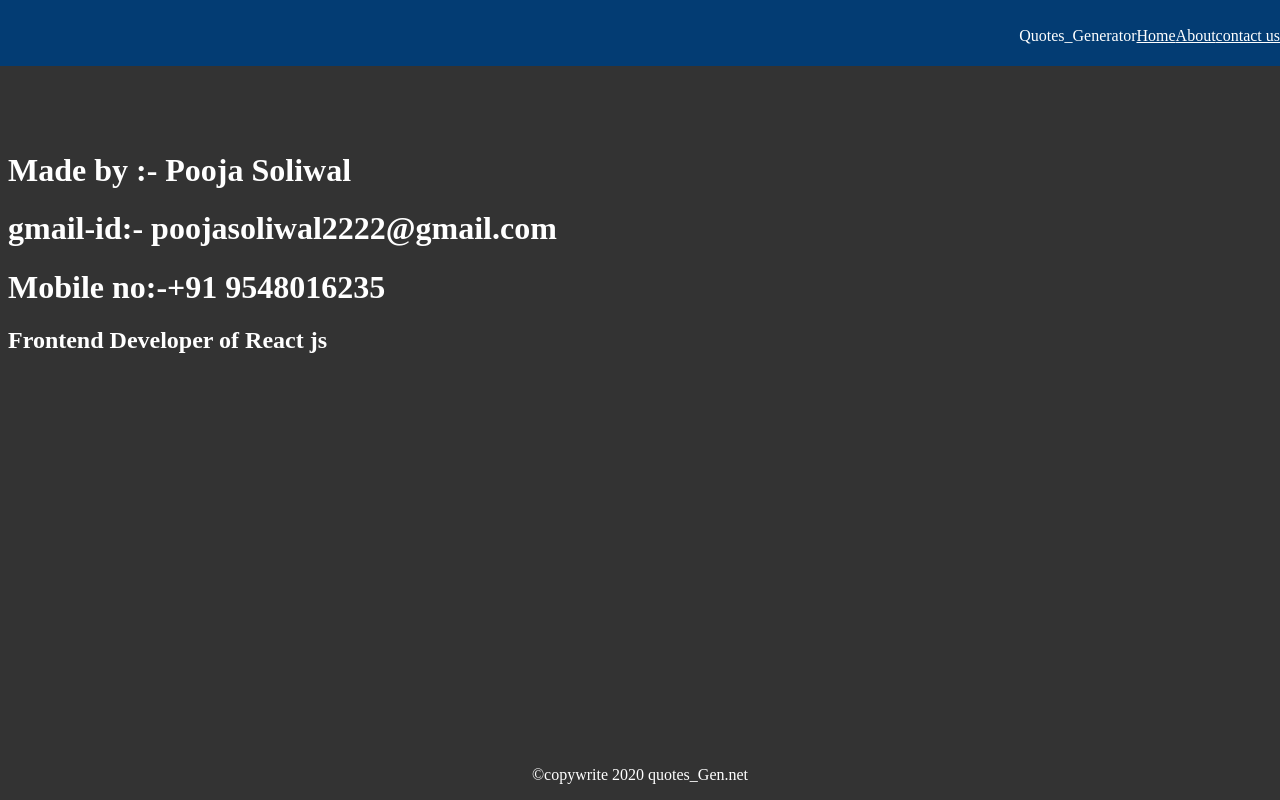
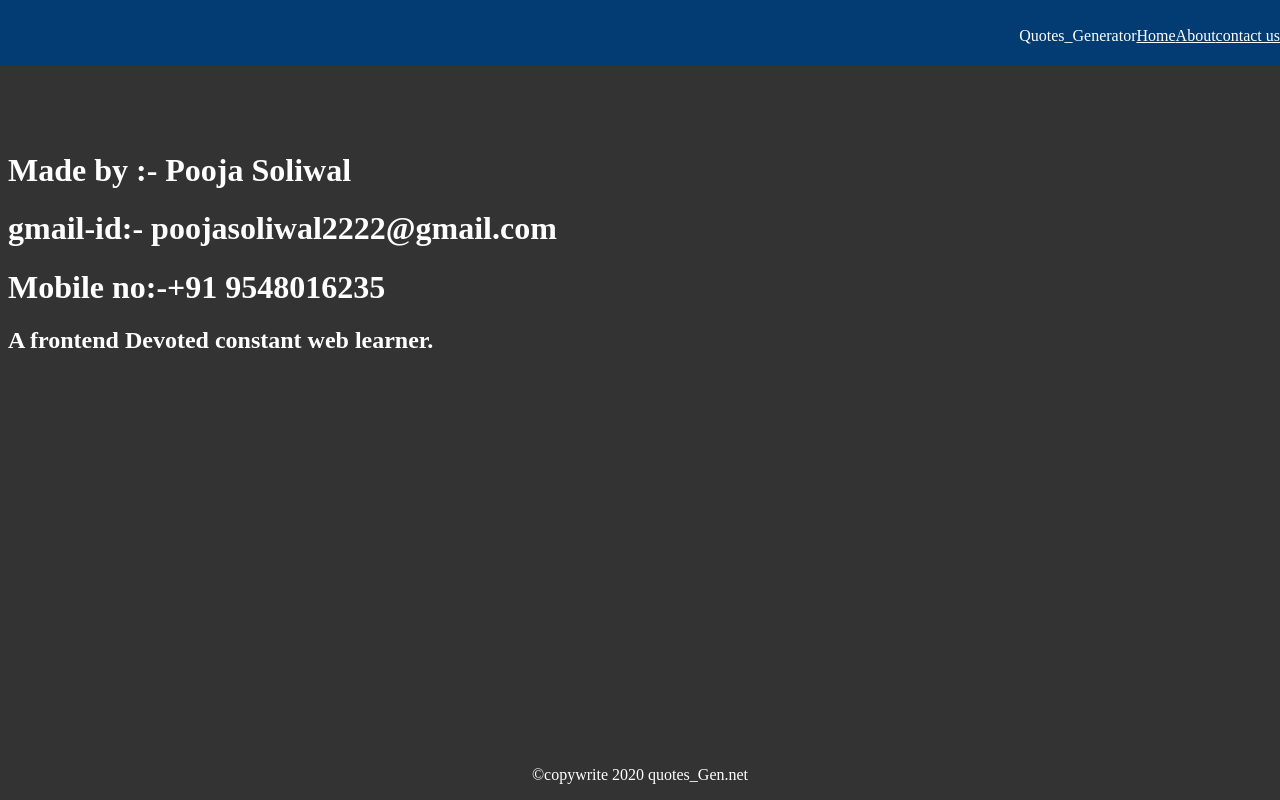
Before and after one commit to this-is-pooja/Quotes_Generator, a Next.js app: page /contact in a window 1280 px wide. Built offline with nearby package versions, Linux system fonts and the light colour scheme.

Commit message:
Update contact.js

```diff
--- a/pages/contact.js
+++ b/pages/contact.js
@@ -5,7 +5,7 @@ const contact=()=>(
       <h1>Made by :- Pooja Soliwal</h1>
       <h1>gmail-id:- poojasoliwal2222@gmail.com</h1>
       <h1>Mobile no:-+91 9548016235</h1>
-      <h2>Frontend Developer of React js </h2>
+      <h2>A frontend Devoted constant web learner.</h2>
       <style jsx global>
      {`
      h1,h2{
```
